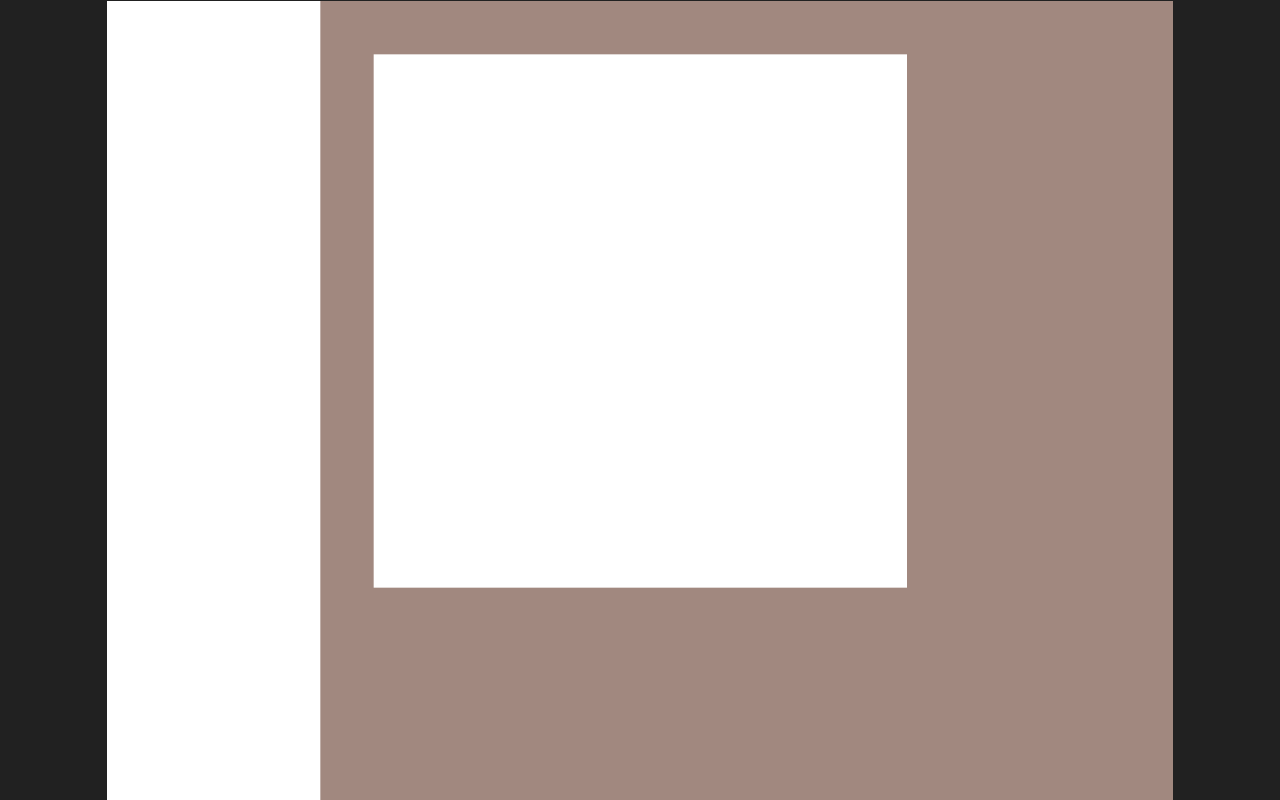
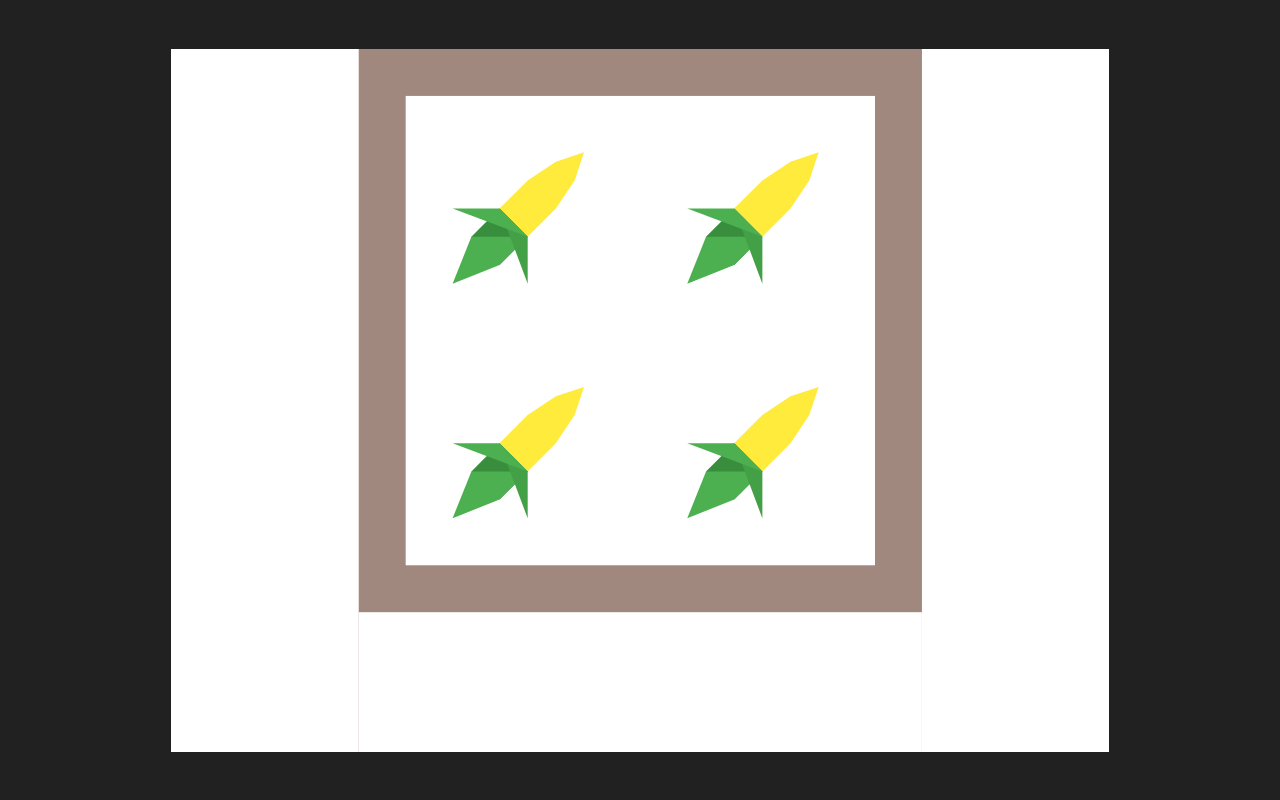
Before and after one commit to le0271/Seedscape, a plain HTML site: page index.html in a window 1280 px wide. Drawn offline with Linux system fonts and the light colour scheme.

Commit message:
Fragmented object pushing and item render example

```diff
--- /dev/null
+++ b/board.js
@@ -0,0 +1,16 @@
+load_sequence.push(
+	function() {
+		objects.push({
+			name: "Board",
+			render: function() {
+				context.fillStyle = "white";
+				context.fillRect(0.25 * width, 0.05 * width, 0.50 * width, 0.50 * width);
+				items[2].render(0.25 * width, 0.05 * width, 0.25 * width, 1);
+				items[2].render(0.50 * width, 0.05 * width, 0.25 * width, 1);
+				items[2].render(0.25 * width, 0.30 * width, 0.25 * width, 1);
+				items[2].render(0.50 * width, 0.30 * width, 0.25 * width, 1);
+			},
+			tick: function() {},
+		});
+	}
+);
--- a/index.html
+++ b/index.html
@@ -3,8 +3,12 @@
 	<head>
 		<link rel="stylesheet" href="style.css">
 		<script src="load.js"></script>
+		<script src="board.js"></script>
+		<script src="information.js"></script>
+		<script src="render.js"></script>
 		<script src="resize.js"></script>
-		<script src="render.js"></script>
+		<script src="shop.js"></script>
+		<script src="storage.js"></script>
 		<script src="tick.js"></script>
 		<title>Seedscape</title>
 	</head>
--- /dev/null
+++ b/information.js
@@ -0,0 +1,12 @@
+load_sequence.push(
+	function() {
+		objects.push({
+			name: "Information",
+			render: function() {
+				context.fillStyle = "white";
+				context.fillRect(0.20 * width, 0.60 * width, 0.60 * width, 0.15 * width);
+			},
+			tick: function() {},
+		});
+	}
+);
--- a/load.js
+++ b/load.js
@@ -1,36 +1,26 @@
-var ASPECT_RATIO = 4 / 3, width;
-var canvas, context;
-var objects = [];
-var items = [];
-var TICKS_PER_SECOND = 30;
+// Load data
+var load_sequence = [];
+// Rendering
+var	canvas,
+	context,
+	width;
+// Data
+var objects = [],
+	items = [];
+// Constants
+var	ASPECT_RATIO = 4 / 3,
+	BORDER_RATIO = 1 / 20,
+	TICKS_PER_SECOND = 30;
 window.addEventListener("load", load);
 function load() {
 	canvas = document.querySelector("canvas");
 	context = canvas.getContext("2d");
 
-	objects.push({
-        name: "Shop",
-        render: function() {
-            context.fillStyle = "white";
-            context.fillRect(0, 0, 0.20 * width, 0.75 * width);
-        },
-        tick: function() {},
-    });
-    objects.push({
-        name: "Board",
-        render: function() {
-            context.fillStyle = "white";
-            context.fillRect(0.25 * width, 0.05 * width, 0.50 * width, 0.50 * width);
+	for (var i = 0; i < load_sequence.length; i++) {
+		load_sequence[i]();
+	}
 
-        },
-        tick: function() {},
-    });
-    objects.push({
-        name: "Storage",
-        render: function() {},
-        tick: function() {},
-	});
-
+	// 0 - Water
 	items.push({
 		click_amount: 3,
 		cost: [],
@@ -39,24 +29,90 @@ function load() {
 		name: "Well",
 		price: 50,
 		product: "Water",
-		product_amount: 4,
-		product_value: 30,
+		product_amount: -1,
+		product_value: 2,
 		render: function () { },
 	});
+	// 1 - Grass
 	items.push({
 		click_amount: 1,
 		cost: [[0, 1]],
 		growth_amount: 4,
 		growth_time: 4,
+		name: "Tussock",
+		price: 100,
+		product: "Grass",
+		product_amount: 4,
+		product_value: 30,
+		render: function () { },
+	});
+	// 2 - Corn
+	items.push({
+		click_amount: 1,
+		cost: [[0, 1]],
+		growth_amount: 4,
+		growth_time: 5,
 		name: "Corn plant",
 		price: 100,
 		product: "Corn",
 		product_amount: 4,
-		product_value: 30,
-		render: function () { },
+		product_value: 35,
+		render: function (x, y, l) {
+			// x, x-position; y, y-position; l, length; s, stage;
+			// Stage 0 - seeds
+			// Stage 1 - corn
+			if (s = 1) {
+				// Cob
+				context.beginPath();
+				context.moveTo(x + 0.40 * l, y + 0.48 * l);
+				context.lineTo(x + 0.52 * l, y + 0.36 * l);
+				context.lineTo(x + 0.64 * l, y + 0.28 * l);
+				context.lineTo(x + 0.76 * l, y + 0.24 * l);
+				context.lineTo(x + 0.72 * l, y + 0.36 * l);
+				context.lineTo(x + 0.64 * l, y + 0.48 * l);
+				context.lineTo(x + 0.52 * l, y + 0.60 * l);
+				context.fillStyle = "#FFEB3B";
+				context.fill();
+				context.closePath();
+				// Handle shadow
+				context.beginPath();
+				context.moveTo(x + 0.40 * l, y + 0.48 * l);
+				context.lineTo(x + 0.52 * l, y + 0.60 * l);
+				context.lineTo(x + 0.40 * l, y + 0.72 * l);
+				context.lineTo(x + 0.28 * l, y + 0.60 * l);
+				context.fillStyle = "#388E3C";
+				context.fill();
+				context.closePath();
+				// Handle highlight
+				context.beginPath();
+				context.moveTo(x + 0.52 * l, y + 0.60 * l);
+				context.lineTo(x + 0.40 * l, y + 0.72 * l);
+				context.lineTo(x + 0.20 * l, y + 0.80 * l);
+				context.lineTo(x + 0.28 * l, y + 0.60 * l);
+				context.fillStyle = "#4CAF50";
+				context.fill();
+				context.closePath();
+				// Lower leaf
+				context.beginPath();
+				context.moveTo(x + 0.40 * l, y + 0.48 * l);
+				context.lineTo(x + 0.52 * l, y + 0.60 * l);
+				context.lineTo(x + 0.52 * l, y + 0.80 * l);
+				context.fillStyle = "#43A047";
+				context.fill();
+				context.closePath();
+				// Upper leaf
+				context.beginPath();
+				context.moveTo(x + 0.40 * l, y + 0.48 * l);
+				context.lineTo(x + 0.52 * l, y + 0.60 * l);
+				context.lineTo(x + 0.20 * l, y + 0.48 * l);
+				context.fillStyle = "#4CAF50";
+				context.fill();
+				context.closePath();
+			}
+		},
 	});
 
+	window.addEventListener("resize", resize);
 	resize();
-	window.addEventListener("resize", resize);
 	setInterval(tick, 1000 / TICKS_PER_SECOND);
 }
--- a/resize.js
+++ b/resize.js
@@ -1,5 +1,5 @@
 function resize() {
-	width = Math.min(window.innerHeight * ASPECT_RATIO, window.innerWidth);
+	width = Math.min(window.innerHeight * ASPECT_RATIO - window.innerWidth * BORDER_RATIO * 2, window.innerWidth - window.innerWidth * BORDER_RATIO * 2);
 	canvas.height = width / ASPECT_RATIO;
 	canvas.width = width;
 	render();
--- /dev/null
+++ b/shop.js
@@ -0,0 +1,12 @@
+load_sequence.push(
+	function() {
+		objects.push({
+			name: "Shop",
+			render: function() {
+				context.fillStyle = "white";
+				context.fillRect(0.00 * width, 0.00 * width, 0.20 * width, 0.75 * width);
+			},
+			tick: function() {},
+		});
+	}
+);
--- /dev/null
+++ b/storage.js
@@ -0,0 +1,12 @@
+load_sequence.push(
+	function() {
+		objects.push({
+			name: "Storage",
+			render: function() {
+				context.fillStyle = "white";
+				context.fillRect(0.80 * width, 0.00 * width, 0.20 * width, 0.75 * width);
+			},
+			tick: function() {},
+		});
+	}
+);
```
